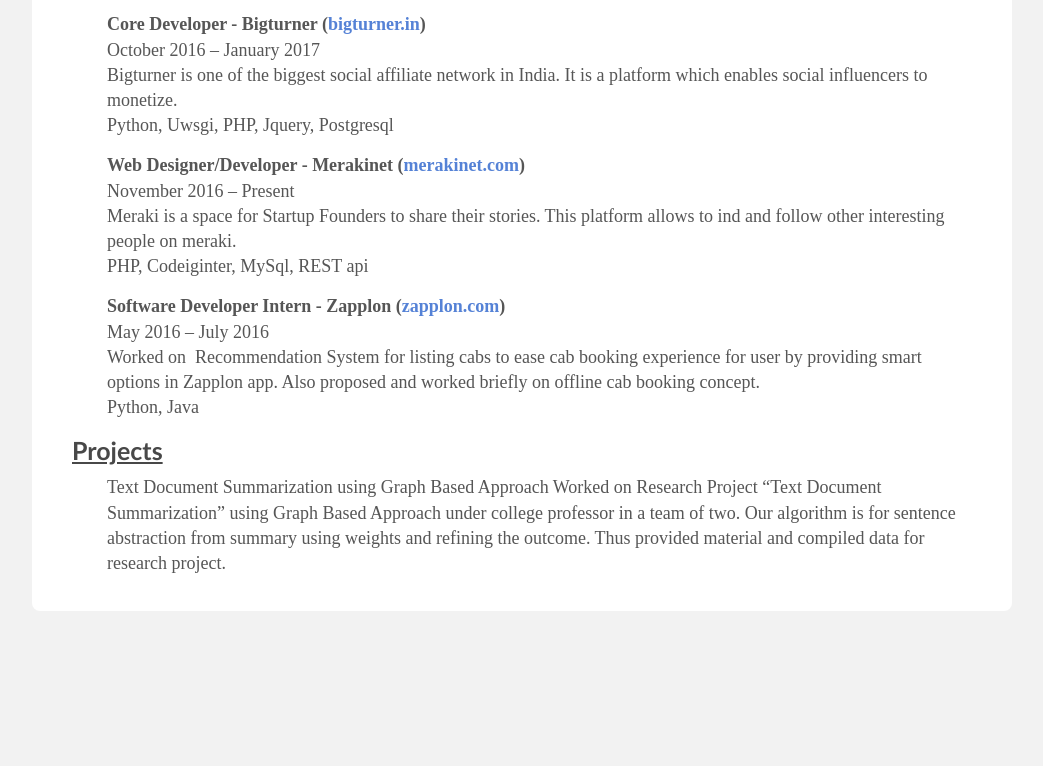
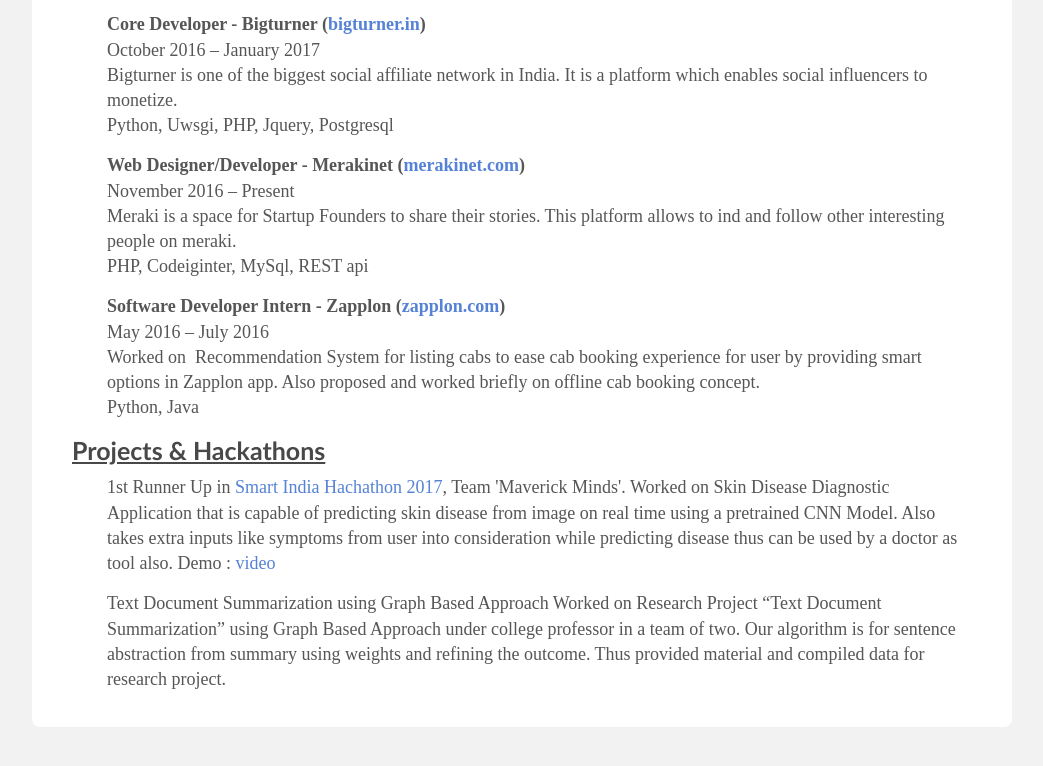
Before and after one commit to Himanshu81494/Himanshu81494.github.io, a plain HTML site: page resume/index.html in a window 1280 px wide. Shown: the part 824-1590 px from the top of the page, without its empty margins (18-1061 px from the left). Before the commit the page ends 1500 px from the top, so only its background shows below. Drawn offline with Linux system fonts and the light colour scheme; a web font is replaced by a local one.

Commit message:
added SIH data

```diff
--- a/resume/index.html
+++ b/resume/index.html
@@ -111,7 +111,12 @@
 		</section>
 
 		<section id="articles">
-			<h2>Projects</h2>
+			<h2>Projects & Hackathons</h2>
+			<p>
+				1st Runner Up in <a href='https://innovate.mygov.in/sih2017/' target="_blank">Smart India Hachathon 2017</a>, Team 'Maverick Minds'.
+				Worked on Skin Disease Diagnostic Application that is capable of predicting skin disease from image on real time using a pretrained CNN Model. Also takes extra inputs like symptoms from user into consideration while predicting disease thus can be used by a doctor as tool also.
+				Demo : <a href="https://youtu.be/s-0R2Pztc_I">video</a>
+			</p>
 			<p>
 			Text Document Summarization using Graph Based Approach
 			Worked on Research Project “Text Document Summarization” using Graph Based Approach under college professor in a team of two. Our algorithm is for sentence abstraction from summary using weights and refining the outcome. Thus provided material and compiled data for research project.
```
